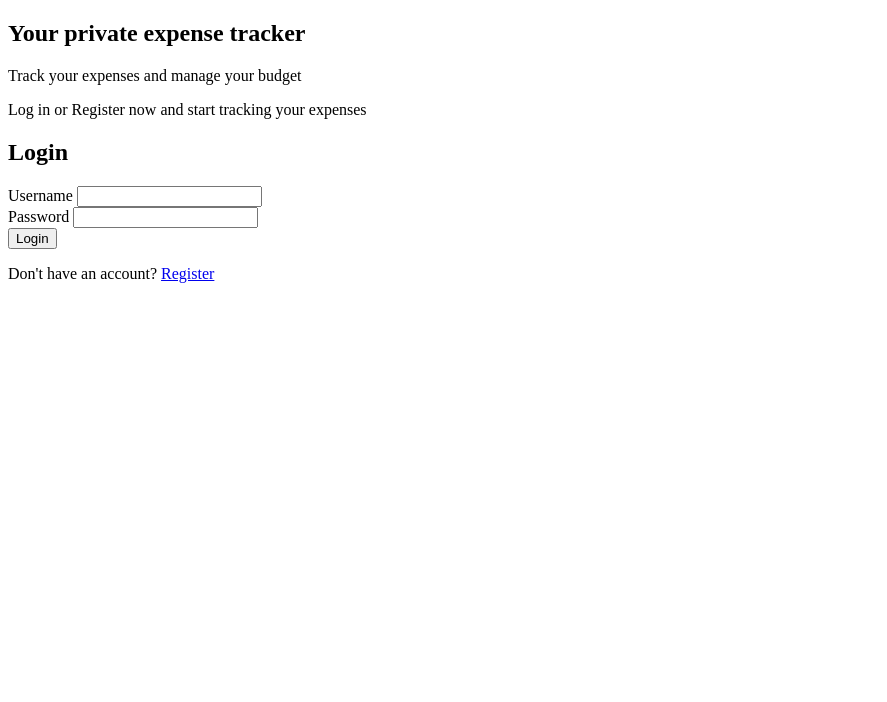
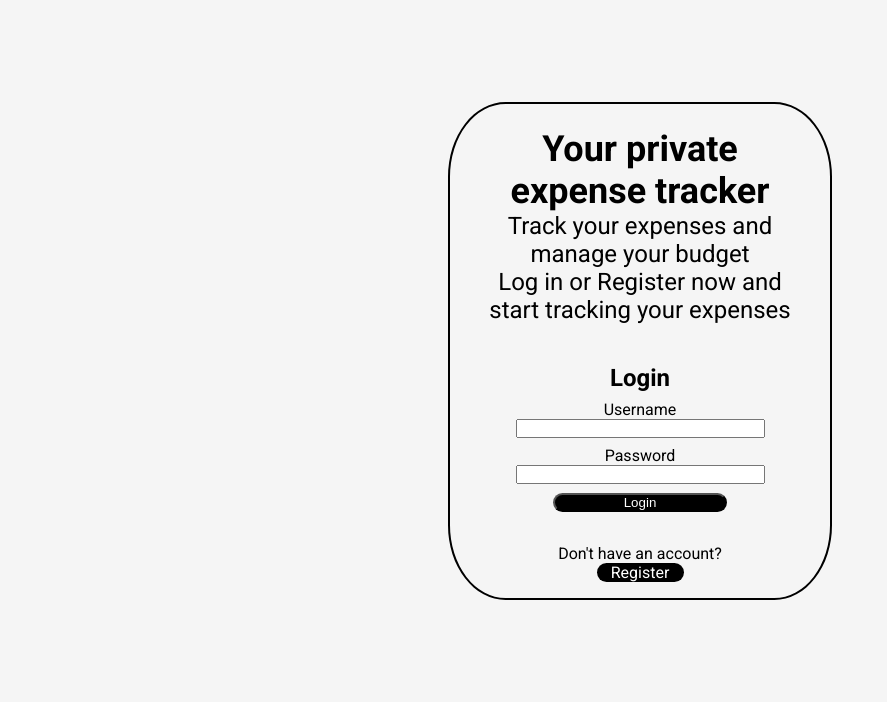
Before and after one commit to Dziabako/ExpenseTrackerWebApp, a Flask app: page / in a window 1280 px wide. Shown: the top 702 px of the page, without its empty margins (0-887 px from the left). Run offline with Flask 3, Linux system fonts and the light colour scheme.

Commit message:
Finished css for main page for desktop display

```diff
--- a/static/css/styles.css
+++ b/static/css/styles.css
@@ -0,0 +1,80 @@
+/* CSS Reset */
+* {
+    margin: 0;
+    padding: 0;
+    box-sizing: border-box;
+}
+
+body {
+    background-color: whitesmoke;
+    font-family: 'Roboto', sans-serif;
+}
+
+a {
+    text-decoration: none;
+    color: white;
+    background-color: black;
+    border-radius: 1rem;
+}
+
+a:hover {
+    color: white;
+    background-color: blue;
+}
+
+
+/* MAIN PAIGE */
+.container {
+    display: grid;
+    grid-template-columns: 1fr;
+    justify-content: center;
+    text-align: center;
+    align-items: center;
+    margin: 8% 35%;
+    border: 2px solid black;
+    border-radius: 15%;
+}
+
+.title {
+    font-size: 1.5rem;
+    margin: 1.5rem;
+}
+
+.login {
+    margin: 1rem;
+}
+
+.register-redirect {
+    margin: 1rem;
+    display: flex;
+    flex-direction: column;
+    align-items: center;
+}
+
+.redirecting {
+    width: 25%;
+}
+
+.form-group {
+    margin: 0.5rem;
+    display: flex;
+    flex-direction: column;
+    justify-content: center;
+    align-items: center;
+}
+
+.form-control {
+    width: 75%;
+}
+
+.form-btn {
+    width: 50%;
+    color: white;
+    background-color: black;
+    border-radius: 1rem;
+}
+
+.form-btn:hover {
+    color: white;
+    background-color: blue;
+}
--- a/templates/base.html
+++ b/templates/base.html
@@ -5,6 +5,9 @@
     <meta name="viewport" content="width=device-width, initial-scale=1.0">
     <title>Expense Tracker</title>
     <link rel="stylesheet" href="{{ url_for('static', filename='css/styles.css') }}">
+    <link rel="preconnect" href="https://fonts.googleapis.com">
+    <link rel="preconnect" href="https://fonts.gstatic.com" crossorigin>
+    <link href="https://fonts.googleapis.com/css2?family=Hanken+Grotesk:ital,wght@0,100..900;1,100..900&family=Montserrat:ital,wght@0,100..900;1,100..900&family=Roboto:ital,wght@0,100..900;1,100..900&display=swap" rel="stylesheet">
 </head>
 <body>
 
--- a/templates/index.html
+++ b/templates/index.html
@@ -31,7 +31,8 @@
     </section>
 
     <section class="register-redirect">
-        <p>Don't have an account? <a href="{{ url_for('main.register') }}">Register</a></p>
+        <p>Don't have an account?</p>
+        <a class="redirecting" href="{{ url_for('main.register') }}">Register</a>
     </section>
 </div>
 
```
Also changed, not shown: templates/expenses.html (+8 -2 lines).
